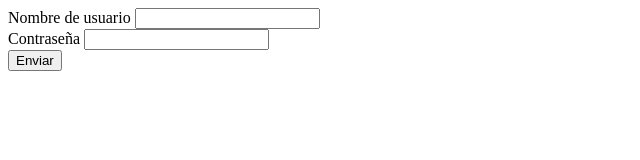
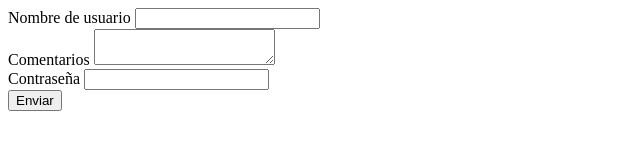
Before and after one commit to viirsilv/Repositoriobootcamp, a plain HTML site: page 02-Forms-Tables/HTML/Formularios.html in a window 1280 px wide. Shown: the whole page, without its empty margins (0-640 px from the left). Drawn offline with Linux system fonts and the light colour scheme.

Commit message:
Update Formularios.html

```diff
--- a/02-Forms-Tables/HTML/Formularios.html
+++ b/02-Forms-Tables/HTML/Formularios.html
@@ -4,10 +4,14 @@
     <title>Formularios</title>
   </head>
   <body>
-    <form action="resultados.html">
+    <form action="resultados.html" method="GET">
       <div>
       <label for="nombreusuario">Nombre de usuario</label>
       <input id="nombreusuario"/>
+      </div>
+      <div>
+        <label for="comentarios">Comentarios</label>
+        <textarea name="comentarios" id="comentarios"></textarea>
       </div>
       <div>
       <label for="password">Contraseña</label>
```
